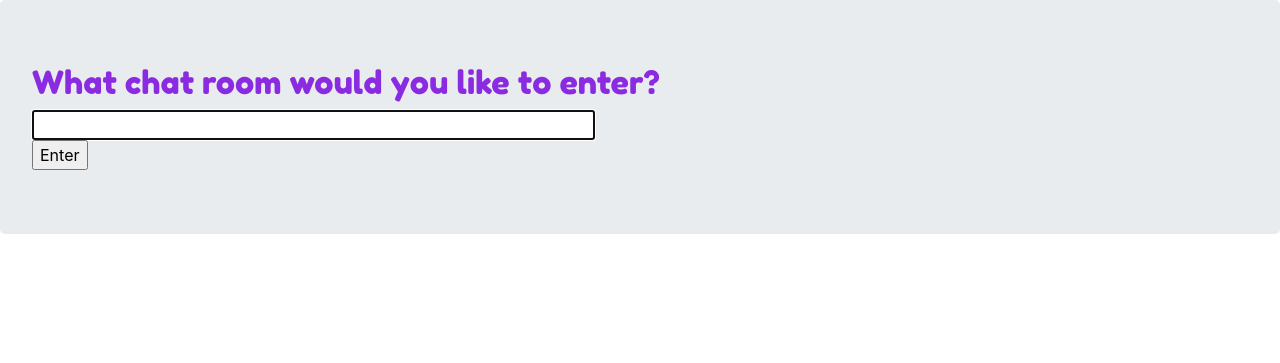
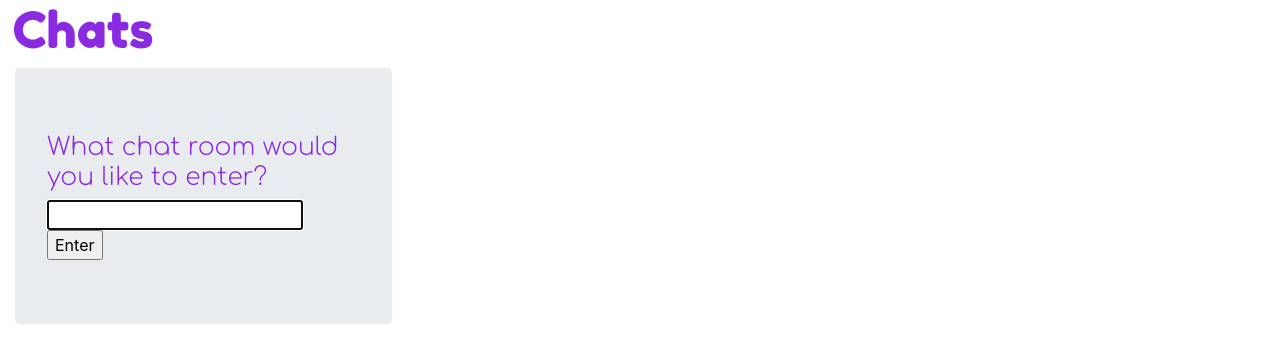
Before and after one commit to sroes/senior_project, a Django app: page /chat/ in a window 1280 px wide. Shown: the part 58-421 px from the top of the page. Run offline with Django 3.2, Linux system fonts and the light colour scheme; some libraries are stand-ins or nearby versions.

Commit message:
new styles

```diff
--- a/templates/chat/index.html
+++ b/templates/chat/index.html
@@ -10,23 +10,33 @@
 <html>
 <head>
 <link href='https://fonts.googleapis.com/css?family=Fredoka One' rel='stylesheet'>
+<link href="https://fonts.googleapis.com/css2?family=Architects+Daughter&family=Comfortaa:wght@300&display=swap" rel="stylesheet">
 <style>
 h1 {
-    font-family: 'Fredoka One';font-size: 32px;
+    font-family: 'Comfortaa';font-size: 25px;
+    color: #8A2BE2;
+}
+h2 {
+    font-family: 'Fredoka One';font-size: 50px;
     color: #8A2BE2;
 }
 
 
 </style>
-
+<h2>&nbsp;Chats</h2>
     <meta charset="utf-8"/>
     <title>Chat Rooms</title>
 </head>
 <body>
+  <div class = "row">
+    <div class = "col-md-4">
+      <div class ="container-fluid">
 <div class = "jumbotron">
     <h1>What chat room would you like to enter?</h1>
-    <input id="room-name-input" type="text" size="50"><br>
+    <input id="room-name-input" type="text" size="20"><br>
     <input id="room-name-submit" type="button" value="Enter">
+</div>
+</div>
 </div>
     <script>
         document.querySelector('#room-name-input').focus();
```
